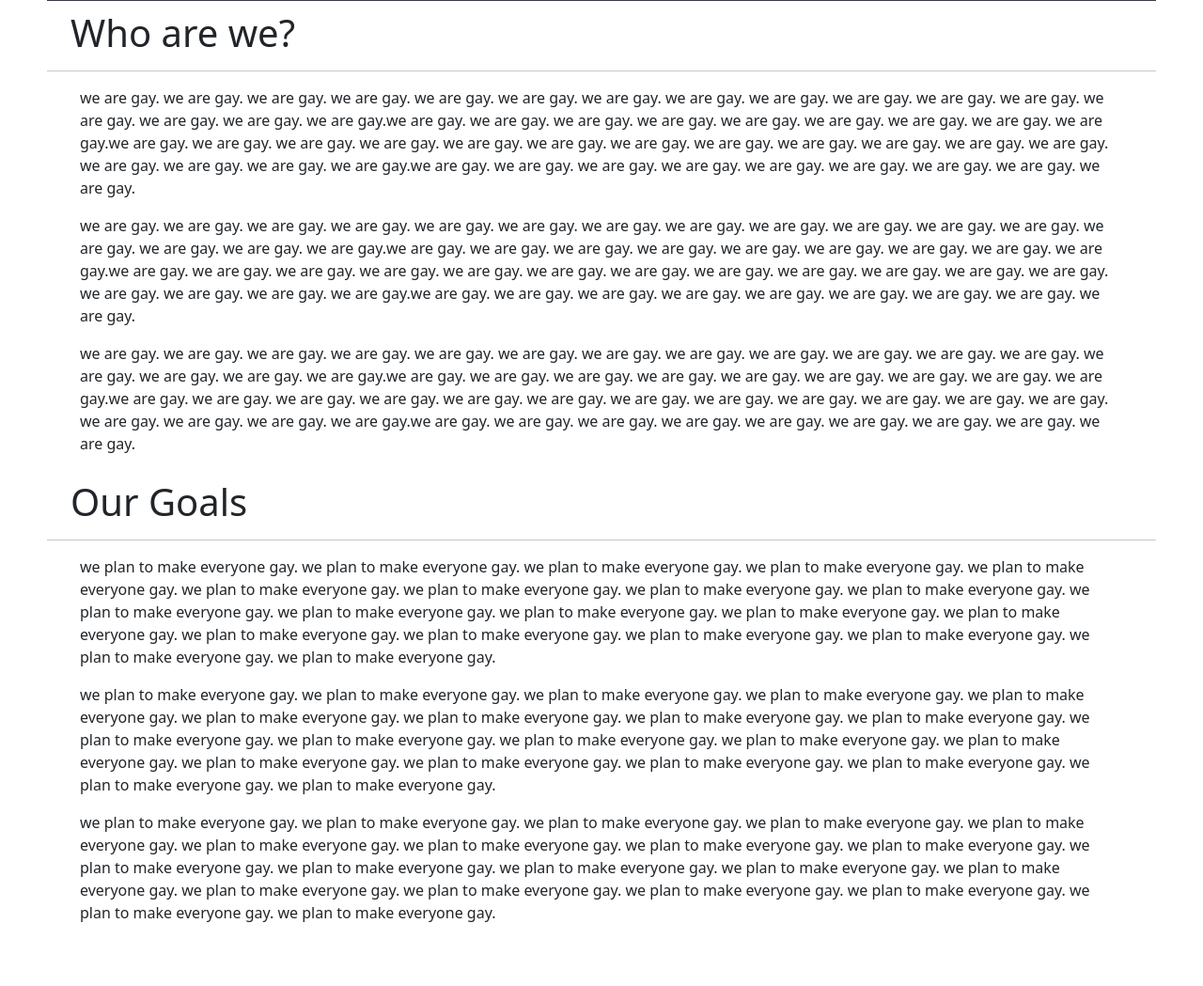
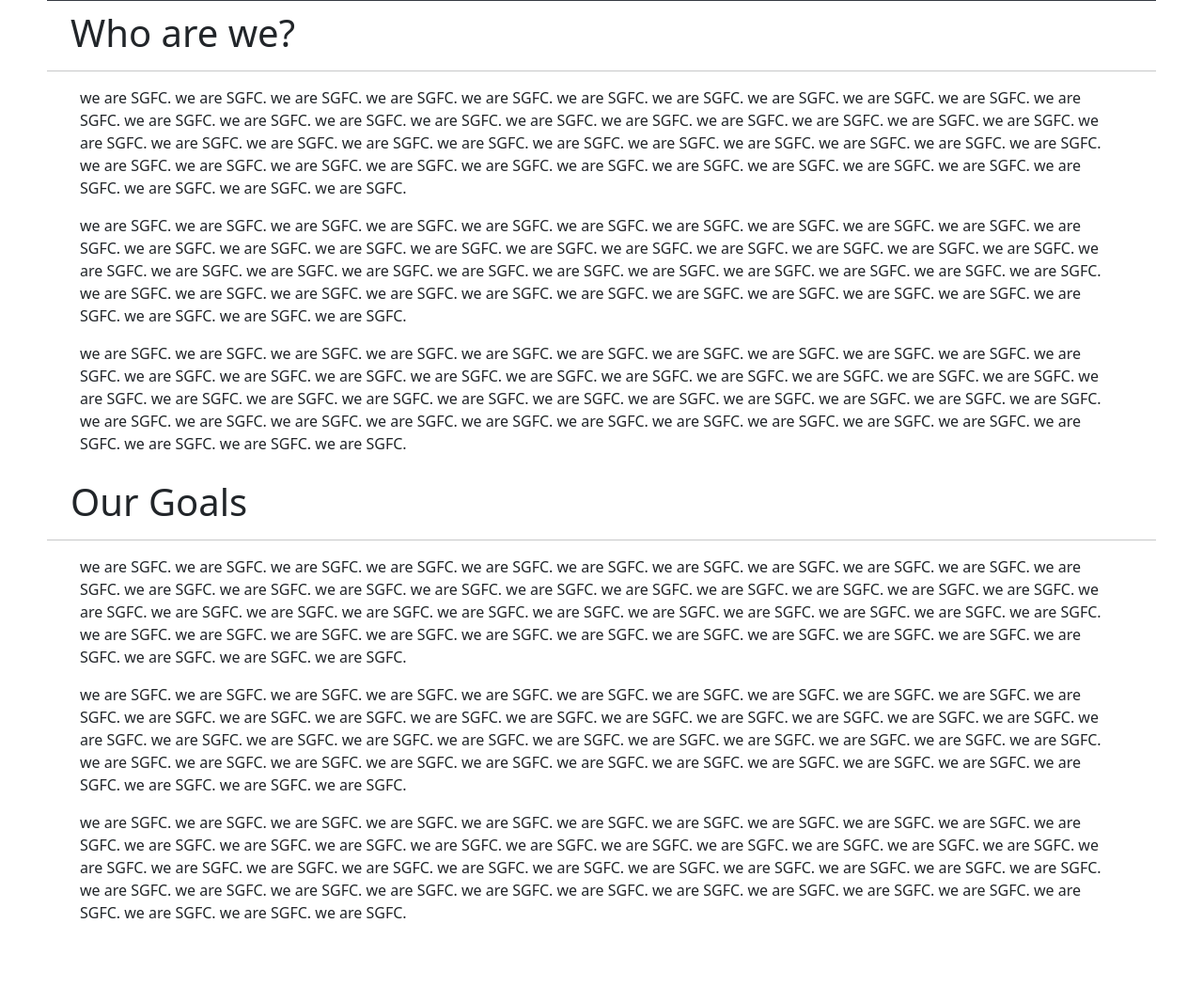
Before and after one commit to ChaiChengXun2/SGFC, a Flask app: page / in a window 1280 px wide. Shown: the part 695-1744 px from the top of the page at 94% size. Run offline with Flask 2, Linux system fonts and the light colour scheme; some libraries are stand-ins or nearby versions.

Commit message:
Changed wordings

```diff
--- a/templates/index.html
+++ b/templates/index.html
@@ -5,13 +5,13 @@
 
   <h1>Who are we?</h1>
   <hr>
-  <p>we are gay. we are gay. we are gay. we are gay. we are gay. we are gay. we are gay. we are gay. we are gay. we are gay. we are gay. we are gay. we are gay. we are gay. we are gay. we are gay.we are gay. we are gay. we are gay. we are gay. we are gay. we are gay. we are gay. we are gay. we are gay.we are gay. we are gay. we are gay. we are gay. we are gay. we are gay. we are gay. we are gay. we are gay. we are gay. we are gay. we are gay. we are gay. we are gay. we are gay. we are gay.we are gay. we are gay. we are gay. we are gay. we are gay. we are gay. we are gay. we are gay. we are gay.</p>
-  <p>we are gay. we are gay. we are gay. we are gay. we are gay. we are gay. we are gay. we are gay. we are gay. we are gay. we are gay. we are gay. we are gay. we are gay. we are gay. we are gay.we are gay. we are gay. we are gay. we are gay. we are gay. we are gay. we are gay. we are gay. we are gay.we are gay. we are gay. we are gay. we are gay. we are gay. we are gay. we are gay. we are gay. we are gay. we are gay. we are gay. we are gay. we are gay. we are gay. we are gay. we are gay.we are gay. we are gay. we are gay. we are gay. we are gay. we are gay. we are gay. we are gay. we are gay.</p>
-  <p>we are gay. we are gay. we are gay. we are gay. we are gay. we are gay. we are gay. we are gay. we are gay. we are gay. we are gay. we are gay. we are gay. we are gay. we are gay. we are gay.we are gay. we are gay. we are gay. we are gay. we are gay. we are gay. we are gay. we are gay. we are gay.we are gay. we are gay. we are gay. we are gay. we are gay. we are gay. we are gay. we are gay. we are gay. we are gay. we are gay. we are gay. we are gay. we are gay. we are gay. we are gay.we are gay. we are gay. we are gay. we are gay. we are gay. we are gay. we are gay. we are gay. we are gay.</p>
+  <p>we are SGFC. we are SGFC. we are SGFC. we are SGFC. we are SGFC. we are SGFC. we are SGFC. we are SGFC. we are SGFC. we are SGFC. we are SGFC. we are SGFC. we are SGFC. we are SGFC. we are SGFC. we are SGFC. we are SGFC. we are SGFC. we are SGFC. we are SGFC. we are SGFC. we are SGFC. we are SGFC. we are SGFC. we are SGFC. we are SGFC. we are SGFC. we are SGFC. we are SGFC. we are SGFC. we are SGFC. we are SGFC. we are SGFC. we are SGFC. we are SGFC. we are SGFC. we are SGFC. we are SGFC. we are SGFC. we are SGFC. we are SGFC. we are SGFC. we are SGFC. we are SGFC. we are SGFC. we are SGFC. </p>
+  <p>we are SGFC. we are SGFC. we are SGFC. we are SGFC. we are SGFC. we are SGFC. we are SGFC. we are SGFC. we are SGFC. we are SGFC. we are SGFC. we are SGFC. we are SGFC. we are SGFC. we are SGFC. we are SGFC. we are SGFC. we are SGFC. we are SGFC. we are SGFC. we are SGFC. we are SGFC. we are SGFC. we are SGFC. we are SGFC. we are SGFC. we are SGFC. we are SGFC. we are SGFC. we are SGFC. we are SGFC. we are SGFC. we are SGFC. we are SGFC. we are SGFC. we are SGFC. we are SGFC. we are SGFC. we are SGFC. we are SGFC. we are SGFC. we are SGFC. we are SGFC. we are SGFC. we are SGFC. we are SGFC. </p>
+  <p>we are SGFC. we are SGFC. we are SGFC. we are SGFC. we are SGFC. we are SGFC. we are SGFC. we are SGFC. we are SGFC. we are SGFC. we are SGFC. we are SGFC. we are SGFC. we are SGFC. we are SGFC. we are SGFC. we are SGFC. we are SGFC. we are SGFC. we are SGFC. we are SGFC. we are SGFC. we are SGFC. we are SGFC. we are SGFC. we are SGFC. we are SGFC. we are SGFC. we are SGFC. we are SGFC. we are SGFC. we are SGFC. we are SGFC. we are SGFC. we are SGFC. we are SGFC. we are SGFC. we are SGFC. we are SGFC. we are SGFC. we are SGFC. we are SGFC. we are SGFC. we are SGFC. we are SGFC. we are SGFC. </p>
 
   <h1>Our Goals</h1>
   <hr>
-  <p>we plan to make everyone gay. we plan to make everyone gay. we plan to make everyone gay. we plan to make everyone gay. we plan to make everyone gay. we plan to make everyone gay. we plan to make everyone gay. we plan to make everyone gay. we plan to make everyone gay. we plan to make everyone gay. we plan to make everyone gay. we plan to make everyone gay. we plan to make everyone gay. we plan to make everyone gay. we plan to make everyone gay. we plan to make everyone gay. we plan to make everyone gay. we plan to make everyone gay. we plan to make everyone gay. we plan to make everyone gay. </p>
-  <p>we plan to make everyone gay. we plan to make everyone gay. we plan to make everyone gay. we plan to make everyone gay. we plan to make everyone gay. we plan to make everyone gay. we plan to make everyone gay. we plan to make everyone gay. we plan to make everyone gay. we plan to make everyone gay. we plan to make everyone gay. we plan to make everyone gay. we plan to make everyone gay. we plan to make everyone gay. we plan to make everyone gay. we plan to make everyone gay. we plan to make everyone gay. we plan to make everyone gay. we plan to make everyone gay. we plan to make everyone gay. </p>
-  <p>we plan to make everyone gay. we plan to make everyone gay. we plan to make everyone gay. we plan to make everyone gay. we plan to make everyone gay. we plan to make everyone gay. we plan to make everyone gay. we plan to make everyone gay. we plan to make everyone gay. we plan to make everyone gay. we plan to make everyone gay. we plan to make everyone gay. we plan to make everyone gay. we plan to make everyone gay. we plan to make everyone gay. we plan to make everyone gay. we plan to make everyone gay. we plan to make everyone gay. we plan to make everyone gay. we plan to make everyone gay. </p>
+  <p>we are SGFC. we are SGFC. we are SGFC. we are SGFC. we are SGFC. we are SGFC. we are SGFC. we are SGFC. we are SGFC. we are SGFC. we are SGFC. we are SGFC. we are SGFC. we are SGFC. we are SGFC. we are SGFC. we are SGFC. we are SGFC. we are SGFC. we are SGFC. we are SGFC. we are SGFC. we are SGFC. we are SGFC. we are SGFC. we are SGFC. we are SGFC. we are SGFC. we are SGFC. we are SGFC. we are SGFC. we are SGFC. we are SGFC. we are SGFC. we are SGFC. we are SGFC. we are SGFC. we are SGFC. we are SGFC. we are SGFC. we are SGFC. we are SGFC. we are SGFC. we are SGFC. we are SGFC. we are SGFC. </p>
+  <p>we are SGFC. we are SGFC. we are SGFC. we are SGFC. we are SGFC. we are SGFC. we are SGFC. we are SGFC. we are SGFC. we are SGFC. we are SGFC. we are SGFC. we are SGFC. we are SGFC. we are SGFC. we are SGFC. we are SGFC. we are SGFC. we are SGFC. we are SGFC. we are SGFC. we are SGFC. we are SGFC. we are SGFC. we are SGFC. we are SGFC. we are SGFC. we are SGFC. we are SGFC. we are SGFC. we are SGFC. we are SGFC. we are SGFC. we are SGFC. we are SGFC. we are SGFC. we are SGFC. we are SGFC. we are SGFC. we are SGFC. we are SGFC. we are SGFC. we are SGFC. we are SGFC. we are SGFC. we are SGFC. </p>
+  <p>we are SGFC. we are SGFC. we are SGFC. we are SGFC. we are SGFC. we are SGFC. we are SGFC. we are SGFC. we are SGFC. we are SGFC. we are SGFC. we are SGFC. we are SGFC. we are SGFC. we are SGFC. we are SGFC. we are SGFC. we are SGFC. we are SGFC. we are SGFC. we are SGFC. we are SGFC. we are SGFC. we are SGFC. we are SGFC. we are SGFC. we are SGFC. we are SGFC. we are SGFC. we are SGFC. we are SGFC. we are SGFC. we are SGFC. we are SGFC. we are SGFC. we are SGFC. we are SGFC. we are SGFC. we are SGFC. we are SGFC. we are SGFC. we are SGFC. we are SGFC. we are SGFC. we are SGFC. we are SGFC. </p>
 {% endblock %}
```
